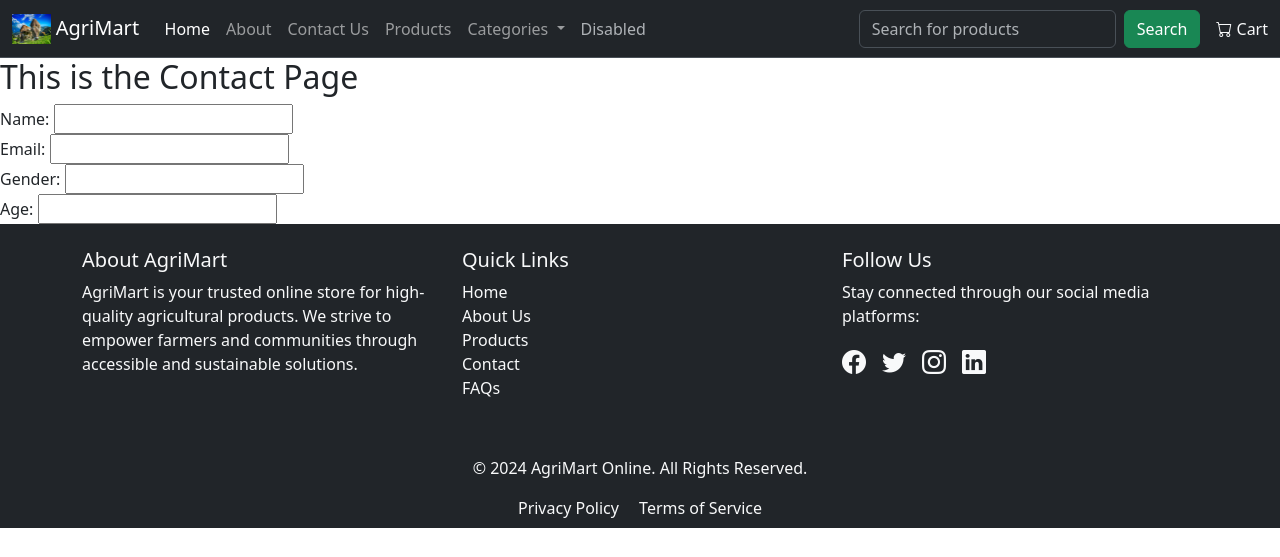
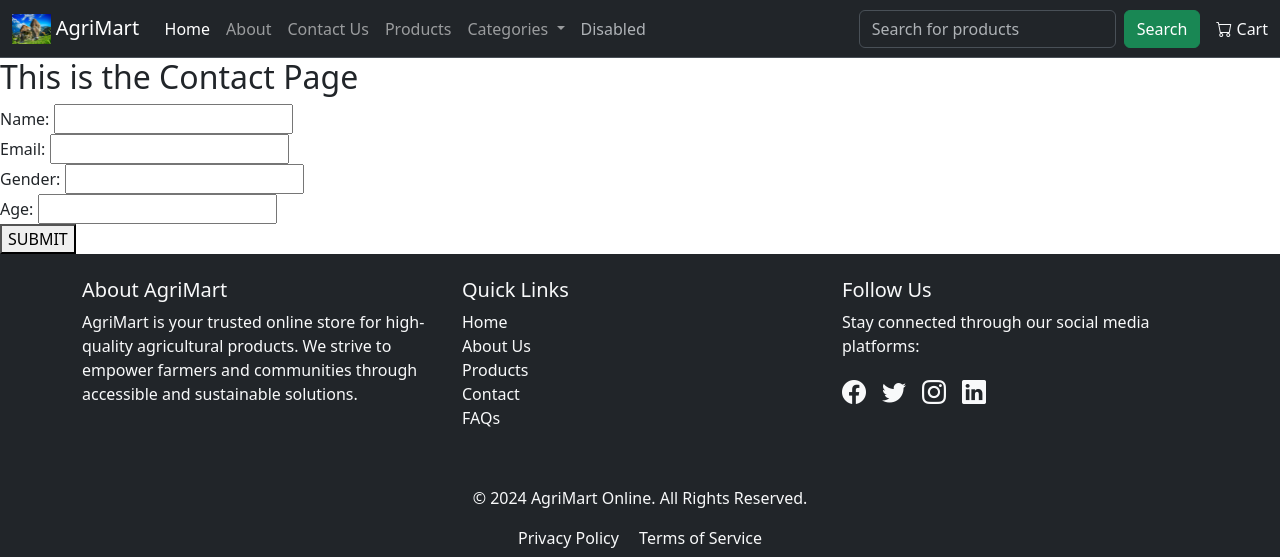
Before and after one commit to WanjikuSharon/django_emobilis, a Django app: page /customers/contact/ in a window 1280 px wide. Shown: the top 557 px of the page. Run offline with Django 5.2, Linux system fonts and the light colour scheme; some libraries are stand-ins or nearby versions.

Commit message:
Customers Form

```diff
--- a/customers/templates/contact.html
+++ b/customers/templates/contact.html
@@ -5,6 +5,6 @@
 
 <form action="">
     {{ form }}
-
+    <button type="submit">SUBMIT</button>
 </form>
 {% endblock %}
```
